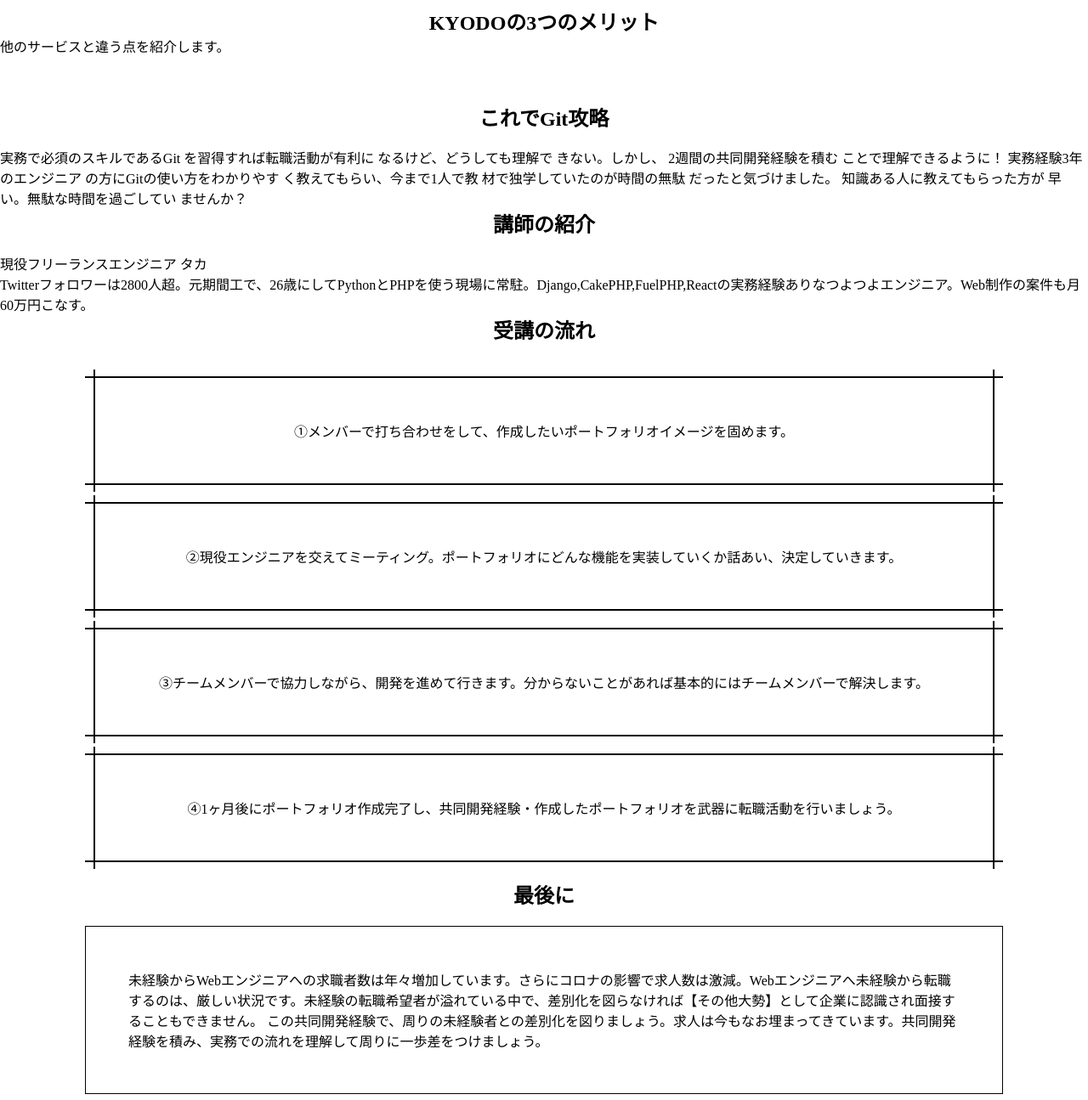
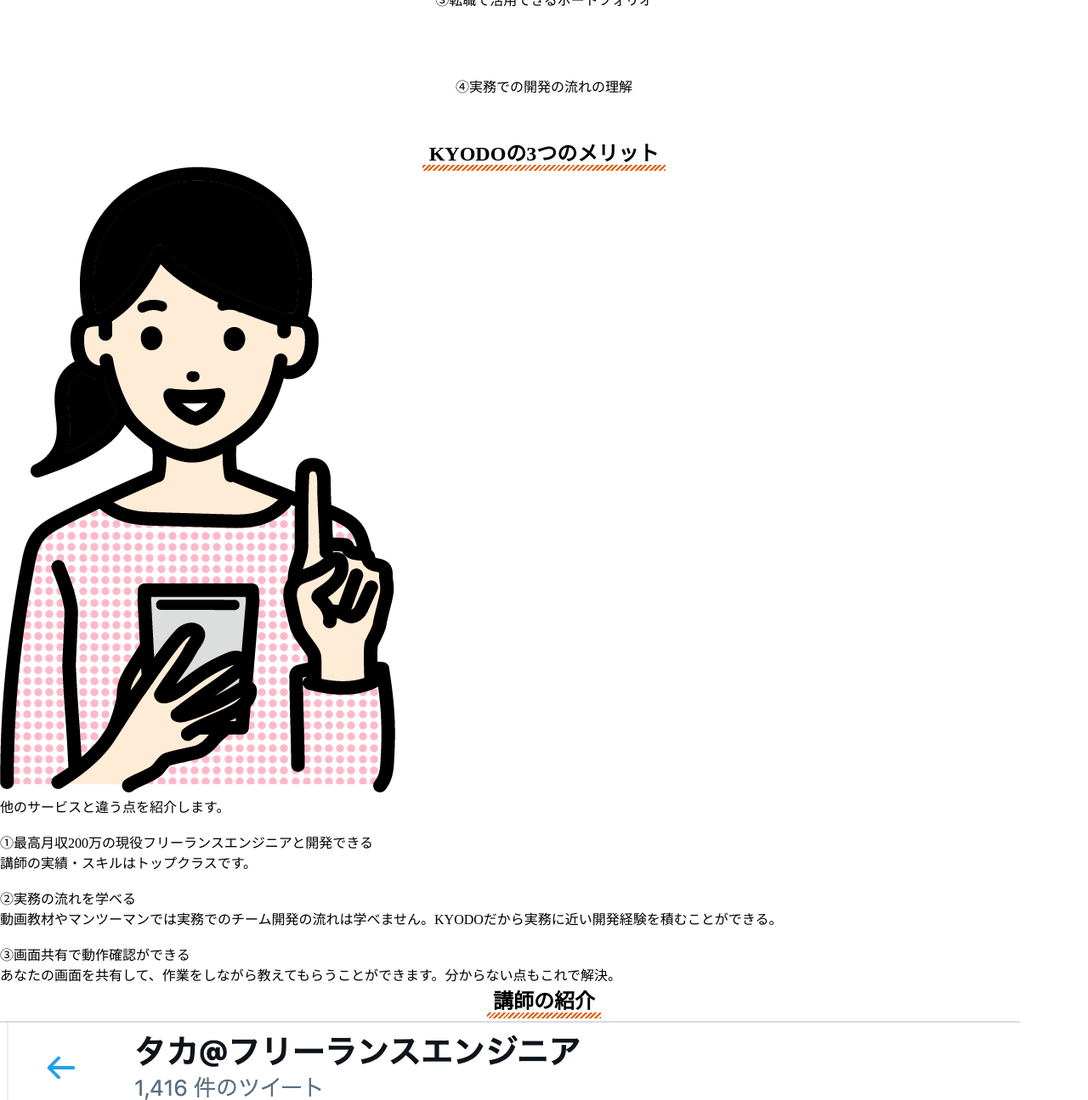
Before and after one commit to daikishirakawa/kyodo, a plain HTML site: page index.html in a window 1280 px wide. Shown: the part 2419-3714 px from the top of the page at 85% size. Drawn offline with Linux system fonts and the light colour scheme.

Commit message:
Update index.html

```diff
--- a/index.html
+++ b/index.html
@@ -34,6 +34,7 @@
             <img src="" alt="">
         <div class="learn">
             <h2><span class="stripe">KYODOで学べること</span></h2>
+            <img class="pc-img" src="team.png" alt="">
             <p>たった１ヶ月で実務に近いチームでの開発経験・実績を手に入れよう</p>
         </div>
             <div>
@@ -55,44 +56,30 @@
         </div>
 
         <div class="merit">
-            <h2>KYODOの3つのメリット</h2>
+            <h2><span class="stripe">KYODOの3つのメリット</span></h2>
+            <img src="merit.png" alt="">
             <p>他のサービスと違う点を紹介します。</p>
             <div class="container">
                 <img src="" alt="">
-                <p></p>
+                <p>①最高月収200万の現役フリーランスエンジニアと開発できる</p>
+                <p>講師の実績・スキルはトップクラスです。</p>
             </div>
             <div class="container">
                 <img src="" alt="">
-                <p></p>
+                <p>②実務の流れを学べる</p>
+                <p>動画教材やマンツーマンでは実務でのチーム開発の流れは学べません。KYODOだから実務に近い開発経験を積むことができる。</p>
             </div>
             <div class="container">
                 <img src="" alt="">
-                <p></p>
+                <p>③画面共有で動作確認ができる</p>
+                <p>あなたの画面を共有して、作業をしながら教えてもらうことができます。分からない点もこれで解決。</p>
             </div>
         </div>
-        <div class="git">
-            <h2>これでGit攻略</h2>
-            <img src="" alt="">
-            <p>実務で必須のスキルであるGit
-                を習得すれば転職活動が有利に
-                なるけど、どうしても理解で
-                きない。しかし、
-                2週間の共同開発経験を積む
-                ことで理解できるように！
-                実務経験3年のエンジニア
-                の方にGitの使い方をわかりやす
-                く教えてもらい、今まで1人で教
-                材で独学していたのが時間の無駄
-                だったと気づけました。
-                知識ある人に教えてもらった方が
-                早い。無駄な時間を過ごしてい
-                ませんか？</p>
-        </div>
         <div class="teacher">
-            <h2>講師の紹介</h2>
-            <img src="" alt="">
+            <h2><span class="stripe">講師の紹介</span></h2>
+            <img src="taka.jpg" alt="">
             <p>現役フリーランスエンジニア タカ</p>
-            <p>Twitterフォロワーは2800人超。元期間工で、26歳にしてPythonとPHPを使う現場に常駐。Django,CakePHP,FuelPHP,Reactの実務経験ありなつよつよエンジニア。Web制作の案件も月60万円こなす。</p>
+            <p>Twitterフォロワーは2800人超。元期間工で、26歳にしてPythonとPHPを使う現場に常駐。Django,CakePHP,FuelPHP,Reactの実務経験ありなつよつよエンジニア。Web制作の案件も月60万円こなす。オンラインでの指導も慣れています。</p>
         </div>
         <div class="flow">
             <h2>受講の流れ</h2>
```
